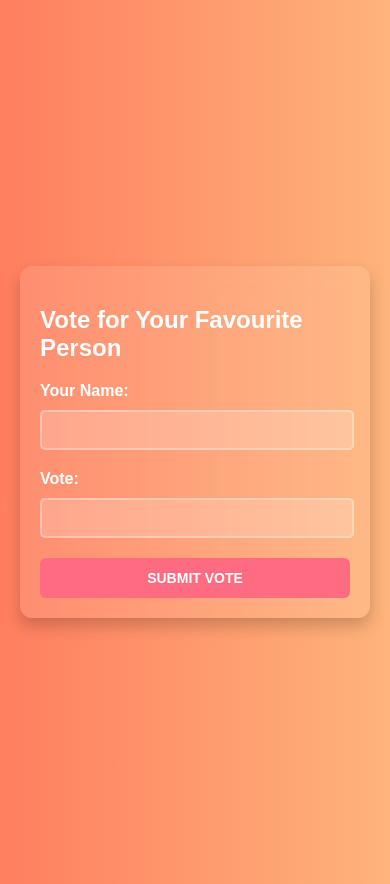
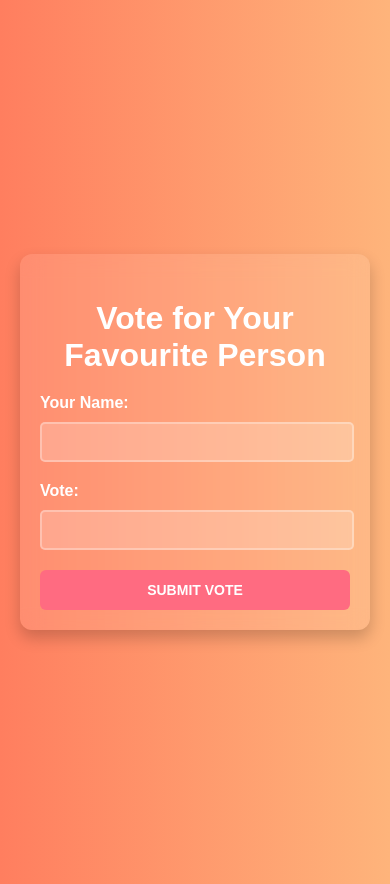
Before and after one commit to reuelrai/vote, a plain HTML site: page index.html in a window 390 px wide. Drawn offline with nearby package versions, Linux system fonts and the light colour scheme.

Commit message:
Update styles.css

```diff
--- a/styles.css
+++ b/styles.css
@@ -21,8 +21,8 @@ body {
     text-align: left;
 }
 
-        h1 {
-            margin-bottom: 20px;
+h2 {
+    margin-bottom: 20px; /* Adjusted for spacing */
     font-size: 2.5em;
     color: #fff;
     text-align: center;
@@ -95,7 +95,7 @@ body {
         padding: 20px;
     }
 
-            h1 {
+    h2 {
         font-size: 2em;
     }
 
```
Lines whose indentation alone changed are shown as unchanged.
